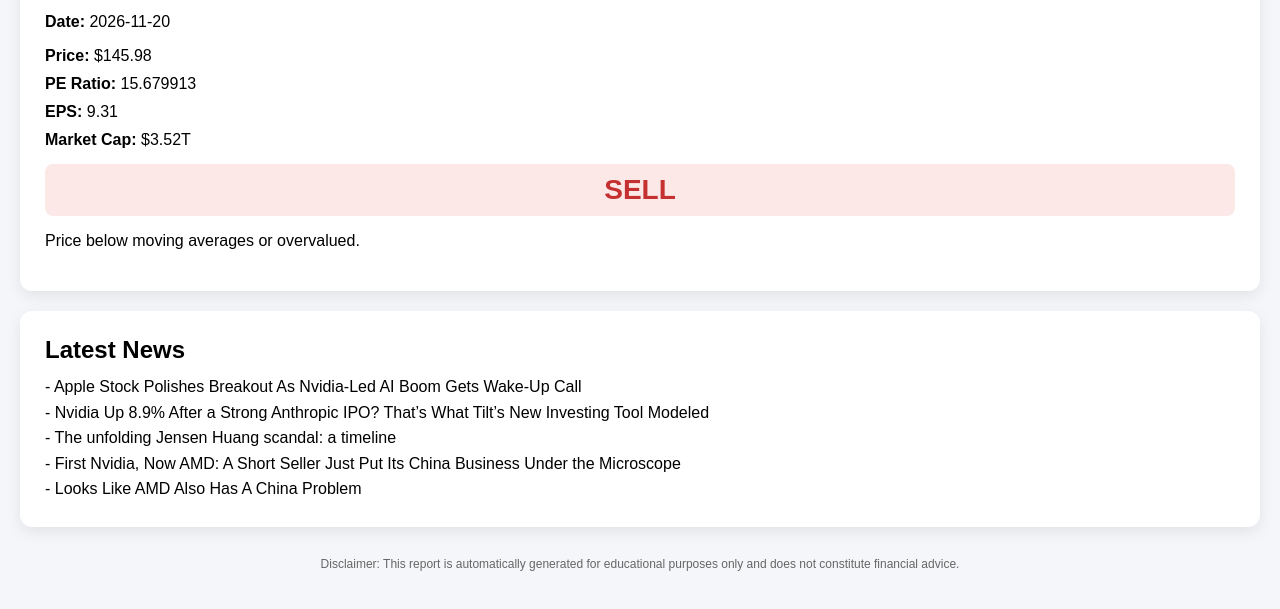
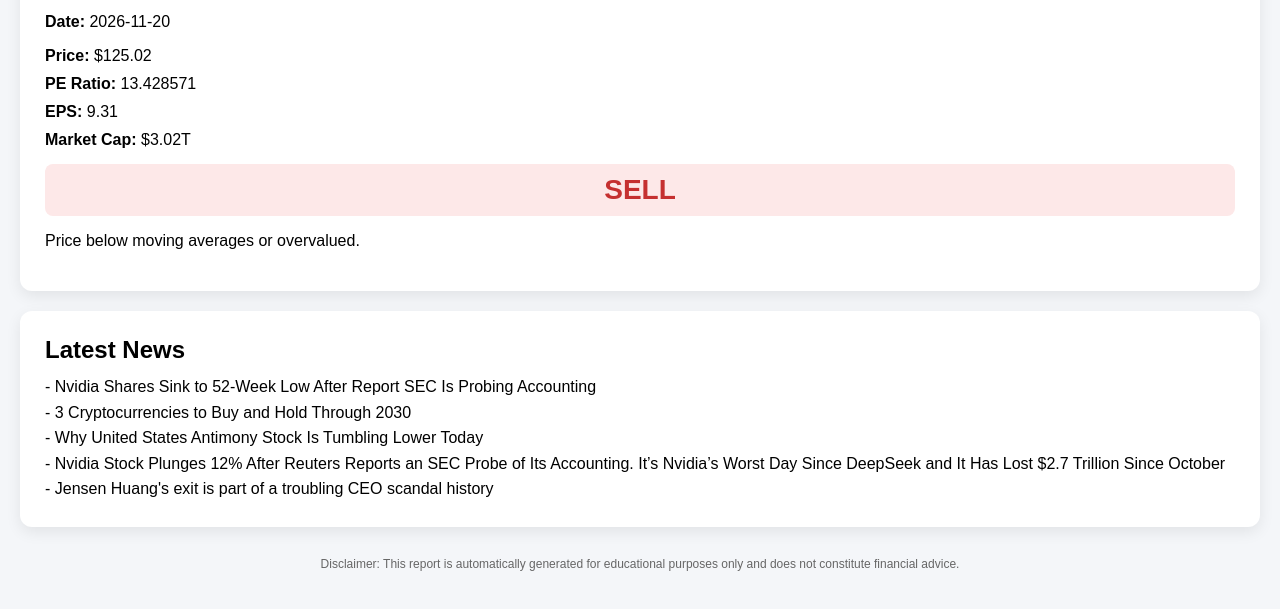
Before and after one commit to peggytao/nvda-daily-report, a plain HTML site: page index.html in a window 1280 px wide. Shown: the part 85-694 px from the top of the page. Drawn offline with Linux system fonts and the light colour scheme.

Commit message:
Daily NVDA update

```diff
--- a/index.html
+++ b/index.html
@@ -23,22 +23,22 @@ h1, h2 { margin:0 0 10px 0; }
 
 <div class="card">
 <h1>NVDA Daily Stock Report</h1>
-<p><strong>Date:</strong> <span id="report-date">2026-11-19</span></p>
-<div class="metric"><strong>Price:</strong> $145.98</div>
-<div class="metric"><strong>PE Ratio:</strong> 15.679913</div>
+<p><strong>Date:</strong> <span id="report-date">2026-11-20</span></p>
+<div class="metric"><strong>Price:</strong> $125.02</div>
+<div class="metric"><strong>PE Ratio:</strong> 13.428571</div>
 <div class="metric"><strong>EPS:</strong> 9.31</div>
-<div class="metric"><strong>Market Cap:</strong> $3.52T</div>
+<div class="metric"><strong>Market Cap:</strong> $3.02T</div>
 <div class="recommendation sell">SELL</div>
 <p>Price below moving averages or overvalued.</p>
 </div>
 
 <div class="card">
 <h2>Latest News</h2>
-<div class="analysis-text">- Apple Stock Polishes Breakout As Nvidia-Led AI Boom Gets Wake-Up Call
-- Nvidia Up 8.9% After a Strong Anthropic IPO? That’s What Tilt’s New Investing Tool Modeled
-- The unfolding Jensen Huang scandal: a timeline
-- First Nvidia, Now AMD: A Short Seller Just Put Its China Business Under the Microscope
-- Looks Like AMD Also Has A China Problem</div>
+<div class="analysis-text">- Nvidia Shares Sink to 52-Week Low After Report SEC Is Probing Accounting
+- 3 Cryptocurrencies to Buy and Hold Through 2030
+- Why United States Antimony Stock Is Tumbling Lower Today
+- Nvidia Stock Plunges 12% After Reuters Reports an SEC Probe of Its Accounting. It’s Nvidia’s Worst Day Since DeepSeek and It Has Lost $2.7 Trillion Since October
+- Jensen Huang's exit is part of a troubling CEO scandal history</div>
 </div>
 
 <div class="footer">
```
Also changed, not shown: report/index.html (+9 -9 lines).
